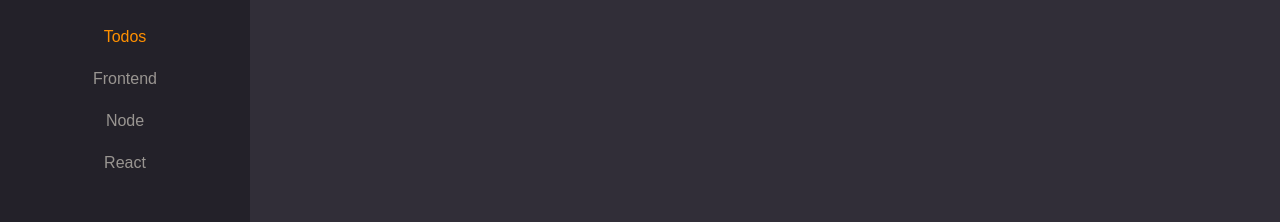
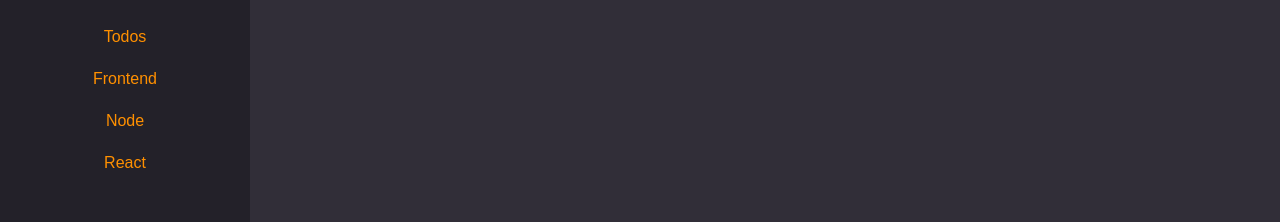
Before and after one commit to horquidia-lima/Rocketnotes, a React app: page / in a window 1280 px wide. Shown: the part 141-363 px from the top of the page. Built offline with nearby package versions, Linux system fonts and the light colour scheme; the HTML template or start-up script is replaced by a standard one.

Commit message:
corrigindo props isactive

```diff
--- a/src/components/ButtonText/index.jsx
+++ b/src/components/ButtonText/index.jsx
@@ -1,10 +1,10 @@
 import { Container } from "./styles";
 
-export function ButtonText({title, isActive, ...rest}) {
+export function ButtonText({title, isActive = false, ...rest}) {
     return(
         <Container
             type="button"
-            isActive={isActive}
+            $isactive={isActive.toString()}
             {...rest}
         >
             {title}
--- a/src/components/ButtonText/styles.js
+++ b/src/components/ButtonText/styles.js
@@ -2,7 +2,7 @@
 
 export const Container = styled.button`
     background: none;
-    color: ${({theme, isActive}) => isActive ? theme.COLORS.ORANGE: theme.COLORS.GRAY_100};
+    color: ${({theme, $isactive}) => $isactive ? theme.COLORS.ORANGE: theme.COLORS.GRAY_100};
 
     border: none;
     font-size: 16px;
```
